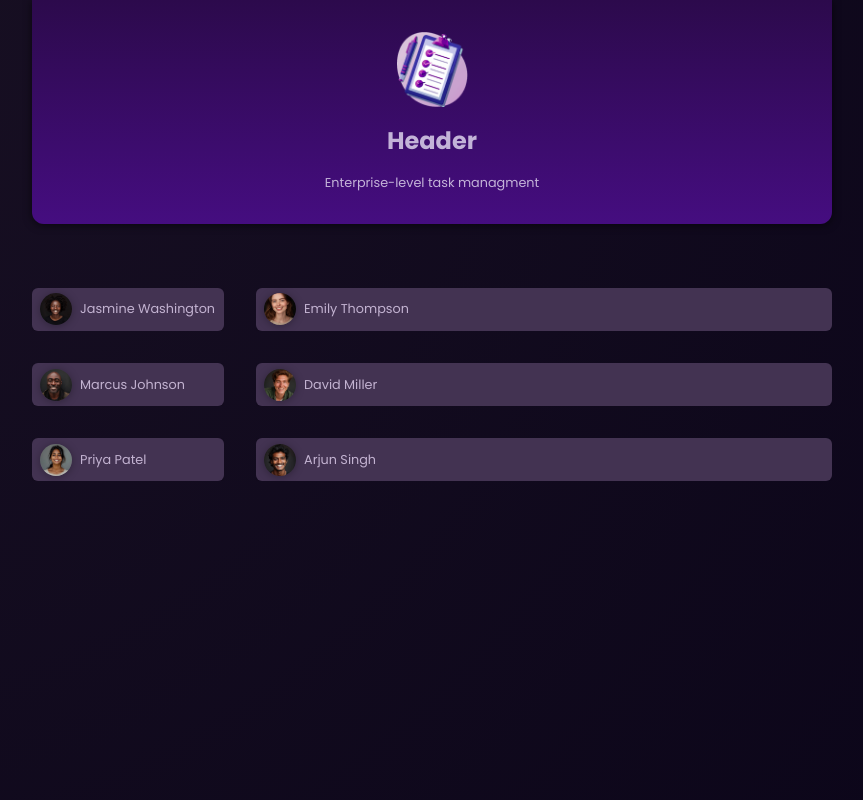
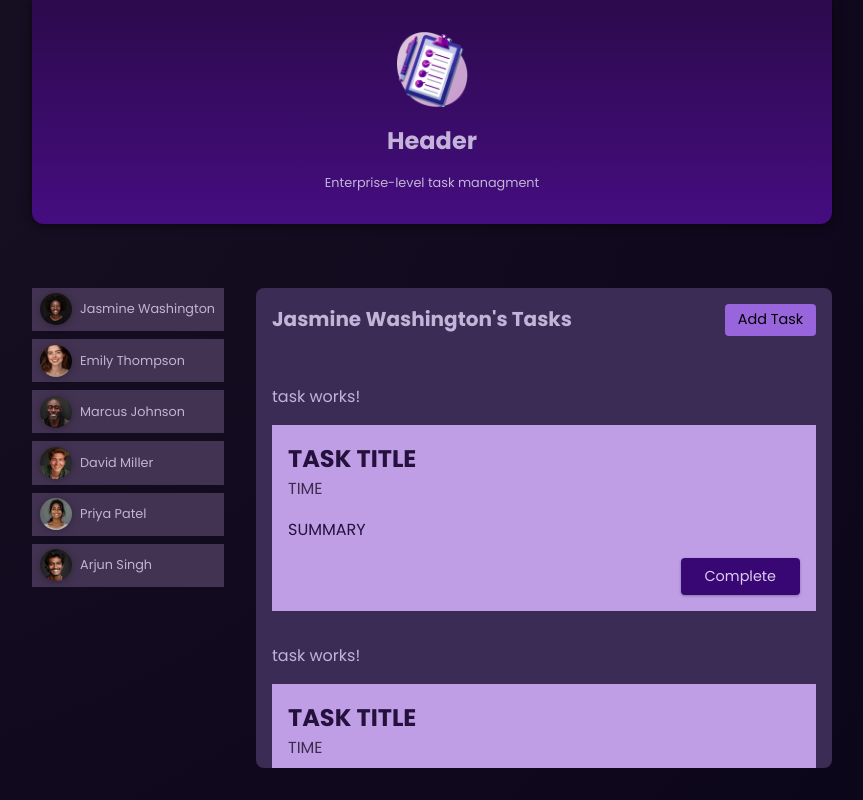
Before and after one commit to byniov1/Angular, an Angular app in the folder 01-starting-project/: page / in a window 1280 px wide. Both pictures are taken after a click on the button "Jasmine Washington". Shown: the whole page, without its empty margins (208-1071 px from the left). Built offline with nearby package versions, Linux system fonts and the light colour scheme.

Commit message:
feat: durther work on app

```diff
--- a/01-starting-project/src/app/app.component.html
+++ b/01-starting-project/src/app/app.component.html
@@ -1,14 +1,33 @@
 <app-header />
 
 <main>
-  <ul *ngFor="let user of users" id="users">
+  <!-- <span> -->
+  <!-- <ul *ngFor="let user of users" id="users"> -->
+  <ul id="users">
+    @for (user of users; track user.id) {
     <li>
-      <app-user
+      <!-- <app-user
         [name]="user.name"
         [avatar]="user.avatar"
         [id]="user.id"
         (select)="onUserReceived($event)"
-      />
+        /> -->
+      <app-user [user]="user" (select)="onUserReceived($event)" />
     </li>
+    }
   </ul>
+  <!-- </span> -->
+
+  <!-- <app-tasks [name]="selectedUser?.name" /> -->
+  <!-- <app-tasks [name]="selectedUser ? selectedUser.name : ''" /> -->
+  <!-- @if(selectedUser){
+  <app-tasks [name]="selectedUser.name" />
+  } @else {
+    <h2>Select a user to see</h2>
+    } -->
+  <app-tasks *ngIf="selectedUser; else fallback" [name]="selectedUser!.name" />
+
+  <ng-template #fallback>
+    <h2 id="fallback">Select a user to see</h2>
+  </ng-template>
 </main>
--- a/01-starting-project/src/app/app.component.ts
+++ b/01-starting-project/src/app/app.component.ts
@@ -3,18 +3,24 @@ import { HeaderComponents } from './header/header.component';
 import { UserComponent } from './user/user.component';
 
 import { DUMMY_USERS } from './dumy_user';
-import { NgFor } from '@angular/common';
+import { CommonModule, NgFor } from '@angular/common';
+import { TasksComponent } from './tasks/tasks.component';
 @Component({
   selector: 'app-root',
   standalone: true,
-  imports: [HeaderComponents, UserComponent, NgFor],
+  imports: [HeaderComponents, UserComponent, CommonModule, TasksComponent],
   templateUrl: './app.component.html',
   styleUrl: './app.component.css',
 })
 export class AppComponent {
   protected users = DUMMY_USERS;
+  protected selectedUserId?: string;
+
+  get selectedUser() {
+    return this.users.find((user) => user.id === this.selectedUserId);
+  }
 
   onUserReceived(id: string) {
-    console.log(id);
+    this.selectedUserId = id;
   }
 }
--- /dev/null
+++ b/01-starting-project/src/app/tasks/task/task.component.css
@@ -0,0 +1,37 @@
+article {
+  padding: 1rem;
+  color: #25113d;
+  background-color: #bf9ee5;
+}
+
+h2 {
+  margin: 0;
+}
+
+time {
+  color: #3c2c50;
+}
+
+.actions {
+  text-align: right;
+  margin: 0;
+}
+
+.actions button {
+  font: inherit;
+  font-size: 0.9rem;
+  cursor: pointer;
+  background-color: #380774;
+  color: #decdf2;
+  border-radius: 4px;
+  padding: 0.5rem 1.5rem;
+  border: none;
+  box-shadow: 0 1px 3px rgba(0, 0, 0, 0.3);
+  transition: all 0.3s ease;
+}
+
+.actions button:hover,
+.actions button:active {
+  background-color: #4a0774;
+  box-shadow: 0 1px 6px rgba(0, 0, 0, 0.3);
+}
--- /dev/null
+++ b/01-starting-project/src/app/tasks/task/task.component.html
@@ -0,0 +1,9 @@
+<p>task works!</p>
+<article>
+  <h2>TASK TITLE</h2>
+  <time>TIME</time>
+  <p>SUMMARY</p>
+  <p class="actions">
+    <button>Complete</button>
+  </p>
+</article>
--- /dev/null
+++ b/01-starting-project/src/app/tasks/tasks.component.css
@@ -0,0 +1,63 @@
+#tasks {
+  padding: 1rem;
+  border-radius: 8px;
+  max-height: 60vh;
+  overflow: auto;
+  background-color: #3a2c54;
+}
+
+header {
+  display: flex;
+  justify-content: space-between;
+  align-items: flex-start;
+  margin-bottom: 2rem;
+  gap: 1rem;
+}
+
+h2 {
+  margin: 0;
+  font-size: 0.9rem;
+  width: 60%;
+  text-wrap: balance;
+}
+
+menu {
+  margin: 0;
+  padding: 0;
+}
+
+menu button {
+  font: inherit;
+  cursor: pointer;
+  background-color: #9965dd;
+  border-radius: 4px;
+  border: none;
+  padding: 0.35rem 0.8rem;
+  font-size: 0.9rem;
+}
+
+menu button:hover,
+menu button:active {
+  background-color: #a565dd;
+}
+
+ul {
+  list-style: none;
+  margin: 1rem 0;
+  padding: 0;
+  display: flex;
+  flex-direction: column;
+  gap: 1rem;
+  max-height: 50vh;
+  overflow: auto;
+}
+
+@media (min-width: 768px) {
+  h2 {
+    font-size: 1.25rem;
+  }
+
+  menu {
+    width: auto;
+  }
+}
--- /dev/null
+++ b/01-starting-project/src/app/tasks/tasks.component.html
@@ -0,0 +1,22 @@
+<section id="tasks">
+  <header>
+    <h2>{{ name }}'s Tasks</h2>
+    <menu>
+      <button (click)="onStartAddTask()">Add Task</button>
+    </menu>
+  </header>
+
+  <ul>
+    <!-- @for (task of selectedUserTasks; track task.id) { -->
+    <li>
+      <app-task />
+    </li>
+    <li>
+      <app-task />
+    </li>
+    <li>
+      <app-task />
+    </li>
+    <!-- } -->
+  </ul>
+</section>
--- /dev/null
+++ b/01-starting-project/src/app/tasks/tasks.component.ts
@@ -0,0 +1,15 @@
+import { Component, Input } from '@angular/core';
+import { TaskComponent } from './task/task.component';
+
+@Component({
+  selector: 'app-tasks',
+  standalone: true,
+  imports: [TaskComponent],
+  templateUrl: './tasks.component.html',
+  styleUrl: './tasks.component.css',
+})
+export class TasksComponent {
+  @Input() name?: string | undefined;
+
+  onStartAddTask() {}
+}
--- a/01-starting-project/src/app/user/user.component.css
+++ b/01-starting-project/src/app/user/user.component.css
@@ -1,9 +1,3 @@
-div {
-  border-radius: 6px;
-  box-shadow: 0 1px 6px rgba(0, 0, 0, 0.1);
-  overflow: hidden;
-}
-
 button {
   display: flex;
   align-items: center;
--- a/01-starting-project/src/app/user/user.component.html
+++ b/01-starting-project/src/app/user/user.component.html
@@ -1,14 +1,14 @@
 <div>
   <!-- <button> -->
-  <button (click)="onSelectUser($event)">
+  <button (click)="onSelectUser()">
     <!-- <img [src]="imagePath" [alt]="selectedUser.name" /> -->
     <!-- <img [src]="imagePath()" [alt]="selectedUser().name" /> -->
     <!-- <img [src]="imagePath()" [alt]="name()" /> -->
-    <img [src]="imagePath" [alt]="name" />
+    <img [src]="imagePath" [alt]="user.name" />
 
     <!-- <span>{{ selectedUser.name }}</span> -->
     <!-- <span>{{ selectedUser().name }}</span> -->
     <!-- <span>{{ name() }}</span> -->
-    <span>{{ name }}</span>
+    <span>{{ user.name }}</span>
   </button>
 </div>
--- a/01-starting-project/src/app/user/user.component.ts
+++ b/01-starting-project/src/app/user/user.component.ts
@@ -6,12 +6,18 @@ import {
   input,
   Output,
   EventEmitter,
+  output,
 } from '@angular/core';
 
 import { DUMMY_USERS } from '../dumy_user';
 
 let randomIndex = Math.floor(Math.random() * DUMMY_USERS.length);
 
+interface User {
+  avatar: string;
+  name: string;
+  id: string;
+}
 @Component({
   selector: 'app-user',
   standalone: true,
@@ -47,19 +53,22 @@ export class UserComponent {
   /* - - - - - - - - - - - - - - - - - -
  // Classic input
  - - - - - - - - - - - - - - - - - - */
-  @Input({ required: true }) avatar: string = '';
+  // @Input({ required: true }) avatar: string | undefined = '';
 
-  @Input({ required: true }) name: string = '';
+  // @Input({ required: true }) name: string | undefined = '';
 
-  @Input({ required: true }) id: string = '';
+  // @Input({ required: true }) id: string | undefined = '';
 
-  @Output() select = new EventEmitter();
+  @Input({ required: true }) user!: User;
+
+  @Output() select = new EventEmitter<string>();
+  // select = output<string>();
 
   get imagePath() {
-    return `assets/users/` + this.avatar;
+    return `assets/users/` + this.user.avatar;
   }
 
-  onSelectUser(user: any) {
-    this.select.emit(this.id);
+  onSelectUser() {
+    this.select.emit(this.user.id);
   }
 }
```
Also changed, not shown: 01-starting-project/src/app/tasks/task/task.component.ts (added, +12 -0 lines).
